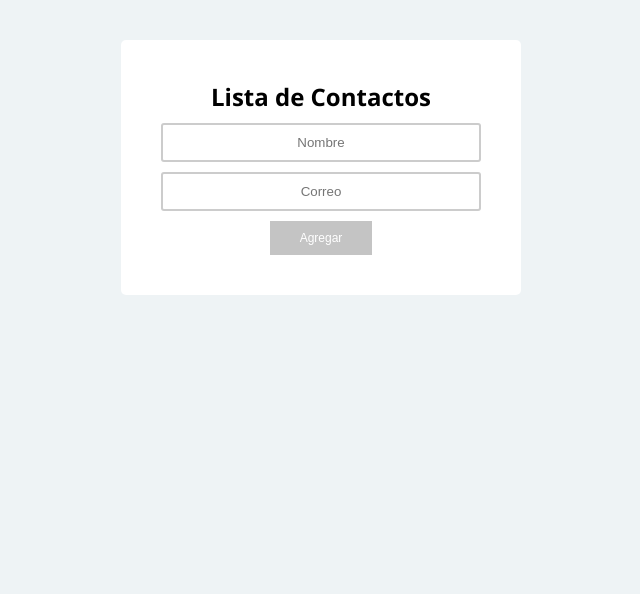
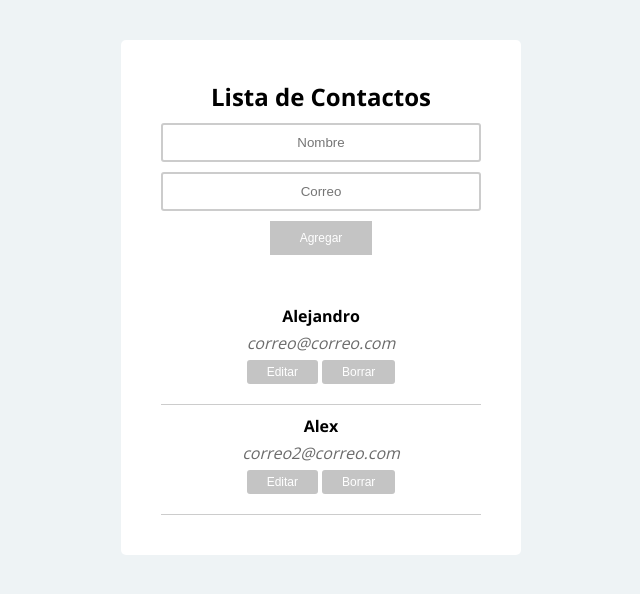
Before and after one commit to alejandro-coreno/app-formulario, a React (Vite) app: page / in a window 1280 px wide. Shown: the top 594 px of the page, without its empty margins (319-959 px from the left). Built offline with nearby package versions, Linux system fonts and the light colour scheme.

Commit message:
Se agrega componente de listaContactos, Contacto

```diff
--- a/src/App.jsx
+++ b/src/App.jsx
@@ -1,11 +1,13 @@
 import styled from "styled-components";
 import Formulario from "./components/Formulario"
+import ListaContactos from "./components/ListaContactos"
 
 const App = () => {
   return (
     <Contenedor>
       <Titulo>Lista de Contactos</Titulo>
       <Formulario />
+      <ListaContactos />
     </Contenedor>
   );
 };
--- /dev/null
+++ b/src/components/Contacto.jsx
@@ -0,0 +1,92 @@
+import { useState } from "react";
+import styled from "styled-components";
+import db from "../firebase/firebaseConfig";
+
+const Contacto = ({id, nombre, correo}) => {
+
+    const [tarea, setTarea] = useState(false);
+
+    return(
+        <ContenedorContacto>
+            {/* Se muestra el formulario cuando se cambia el estado para renderizar */}
+            {
+                tarea
+                ?
+                   <form action="">
+                        <Input
+                            type="text"
+                            name="nombre"
+                            placeholder="Nombre"
+                        />
+
+                        <Input
+                            type="text"
+                            name="nombre"
+                            placeholder="Correo"
+                        />
+
+                        <Boton type="submit">Actualizar</Boton>
+                        <Boton type="button" onClick={() => setTarea(!tarea)}>Cerrar</Boton>
+                   </form>
+                :
+                <>
+                    {/* Si no se actualiza muestra los usuarios*/}
+                    <Nombre>{nombre}</Nombre>
+                    <Correo>{correo}</Correo>
+                    <Boton onClick={() => setTarea(!tarea)}>Editar</Boton>
+                    <Boton>Borrar</Boton>
+                </>
+            }
+        </ContenedorContacto>
+    )
+}
+
+const ContenedorContacto = styled.div`
+	padding: 10px 0;
+	border-bottom: 1px solid rgba(0,0,0,.2);
+`;
+
+const Nombre = styled.p`
+	font-weight: bold;
+`;
+
+const Correo = styled.p`
+	font-style: italic;
+	color: #6B6B6B;
+	margin: 5px 0;
+`;
+
+const Boton = styled.button`
+	padding: 5px 20px;
+	border: none;
+	cursor: pointer;
+	border-radius: 3px;
+	margin: 0px 2px;
+	margin-bottom: 10px;
+	transition: .3s ease all;
+	outline: none;
+	background: #C4C4C4;
+	color: #fff;
+	font-size: 12px;
+
+	&:hover {
+		background: #3D76E9;
+	}
+`;
+
+const Input = styled.input`
+	padding: 10px;
+	border: 2px solid rgba(0,0,0,.2);
+	border-radius: 3px;
+	width: 100%;
+	margin-bottom: 10px;
+	transition: .2s ease all;
+	outline: none;
+	text-align: center;
+
+	&:focus {
+		border: 2px solid #3D76E9;
+	}
+`;
+
+export default Contacto;
--- /dev/null
+++ b/src/components/ListaContactos.jsx
@@ -0,0 +1,44 @@
+import styled from "styled-components";
+// Importamos la conexion de la bd para poder realizar operaciones
+import db from "../firebase/firebaseConfig";
+import { useState } from "react";
+import Contacto from "./Contacto";
+
+const ListaContactos = () => {
+
+    {/* Creamos el  estado el cual guardara los usuarios registrados con useState*/}
+
+    const [usuarios, setUsuarios] = useState([
+        {
+            id: 1,
+            nombre: 'Alejandro',
+            correo: 'correo@correo.com'
+        },
+
+        {
+            id: 2,
+            nombre: 'Alex',
+            correo: 'correo2@correo.com'
+        }
+    ]);
+
+    return(
+        //Validamos si el usuario tiene contenido
+        usuarios.length > 0 &&
+        <ContenedorContactos>
+            {usuarios.map((usuario) => (
+                <Contacto
+                    key={usuario.id}
+                    nombre={usuario.nombre}
+                    correo={usuario.correo}
+                />
+            ))}
+        </ContenedorContactos>
+    );
+}
+
+const ContenedorContactos = styled.div`
+    margin-top: 40px;
+`
+
+export default ListaContactos;
```
